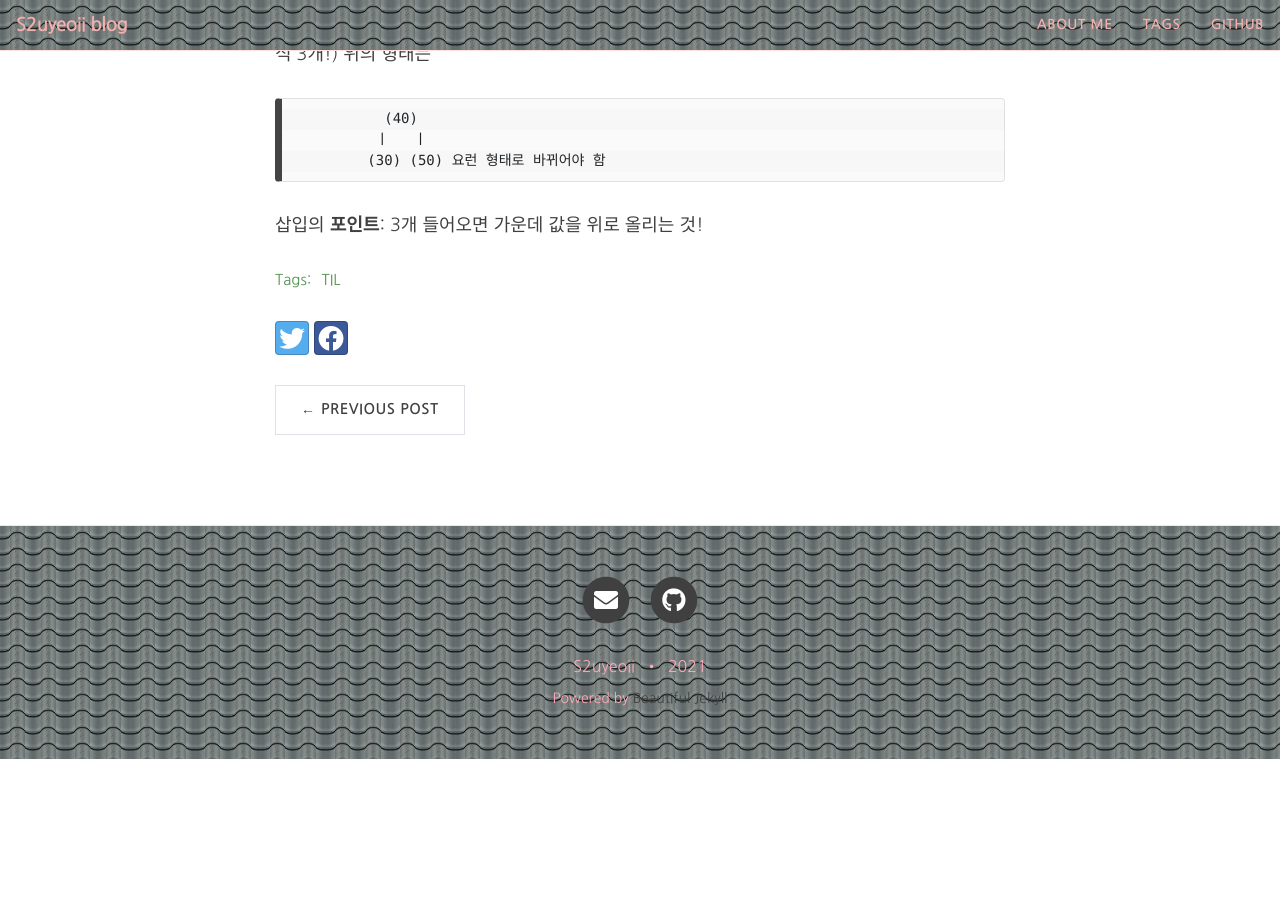
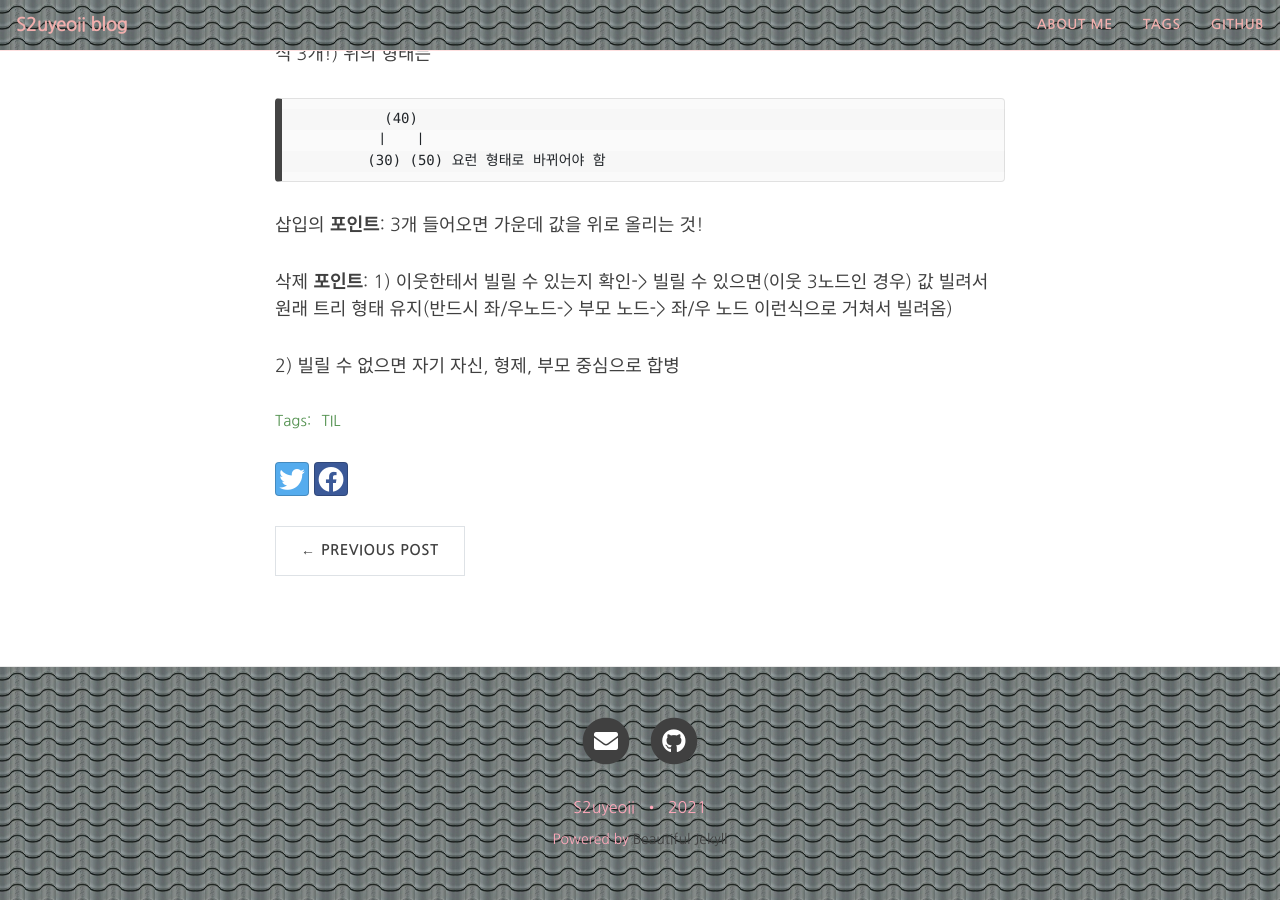
Before and after one commit to yeoneed/yeoneed.github.io, a Jekyll site: the page built from _posts/2021-03-16-TIL-0316.md, in a window 1280 px wide and 900 px high, scrolled down 737 px. Built offline with Jekyll 4.4.1, drawn with Linux system fonts in a browser that asks for light colours; nearby versions of some CDN libraries; some web fonts are replaced; comment, search, counter and statistics services are not loaded; before the commit the page ends 1496 px from its top, so only the background shows below that.

Commit message:
Update 2021-03-16-TIL-0316.md

```diff
--- a/_posts/2021-03-16-TIL-0316.md
+++ b/_posts/2021-03-16-TIL-0316.md
@@ -31,3 +31,8 @@ tags: [TIL]
 요런 형태로 바뀌어야 함
 
 삽입의 **포인트**: 3개 들어오면 가운데 값을 위로 올리는 것!
+
+삭제 **포인트**:
+1) 이웃한테서 빌릴 수 있는지 확인-> 빌릴 수 있으면(이웃 3노드인 경우) 값 빌려서 원래 트리 형태 유지(반드시 좌/우노드-> 부모 노드-> 좌/우 노드 이런식으로 거쳐서 빌려옴)
+
+2) 빌릴 수 없으면 자기 자신, 형제, 부모 중심으로 합병
```
